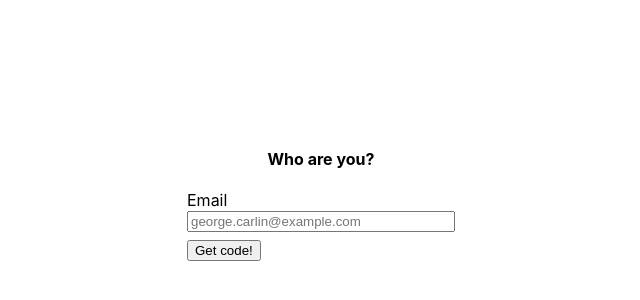
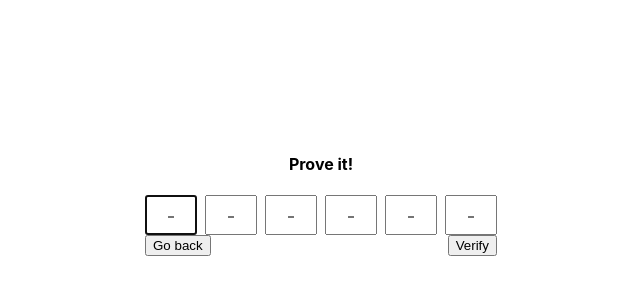
Before and after one commit to ashkan-pm/unit-testing-workshop, a React (Create React App) app: page /login in a window 1280 px wide. Shown: the part 206-506 px from the top of the page, without its empty margins (319-959 px from the left). Built offline with nearby package versions, Linux system fonts and the light colour scheme; what miragejs would draw is missing.

Commit message:
Improve OTPInput component

```diff
--- a/src/components/OTPInput/index.tsx
+++ b/src/components/OTPInput/index.tsx
@@ -1,15 +1,18 @@
 import React, { useEffect, useState, useRef } from 'react';
-import { StyledInput } from './styles';
+import { Input } from 'antd';
+import { StyledFormItem } from './styles';
 
 type Props = {
-  className?: string;
-  length: number;
+  values: string[];
   disabled?: boolean;
+  error?: boolean;
+  onChange: (values: string[]) => void;
+  onFocus: () => void;
+  onSubmit: (value: string) => void;
 };
-function OTPInput({ className, length, disabled }: Props) {
-  const [values, setValues] = useState(Array(length).fill(''));
+function OTPInput({ values, disabled, error, onChange, onFocus, onSubmit }: Props) {
   const [activeInput, setActiveInput] = useState(0);
-  const focusList = useRef(Array(length).fill(null));
+  const focusList = useRef(Array(values.length).fill(null));
 
   useEffect(() => {
     if (focusList.current[activeInput]) {
@@ -24,10 +27,13 @@ function OTPInput({ className, length, disabled }: Props) {
   const handleChange = (event: React.ChangeEvent<HTMLInputElement>, index: number) => {
     const updatedValues = [...values];
     updatedValues[index] = event.currentTarget.value;
-    setValues(updatedValues);
+    onChange(updatedValues);
 
-    if (activeInput === length - 1 || updatedValues.indexOf('') === -1) {
-      setActiveInput(updatedValues.indexOf(''));
+    const emptyIndex = updatedValues.indexOf('');
+    if (activeInput === values.length - 1 || emptyIndex === -1) {
+      setActiveInput(emptyIndex);
+      if (emptyIndex === -1) onSubmit(updatedValues.join(''));
+
       return;
     }
 
@@ -35,16 +41,16 @@ function OTPInput({ className, length, disabled }: Props) {
   };
 
   return (
-    <div className={className}>
-      {values.map((value, index) => {
-        return (
-          <StyledInput
-            key={index}
+    <div>
+      {values.map((value, index) => (
+        <StyledFormItem key={index} validateStatus={error ? 'error' : ''} $value={value}>
+          <Input
             value={value}
             onChange={(event) => {
               handleChange(event, index);
             }}
             onFocus={(event) => {
+              onFocus();
               setActiveInput(index);
               event.target.select();
             }}
@@ -58,8 +64,8 @@ function OTPInput({ className, length, disabled }: Props) {
             maxLength={1}
             disabled={disabled}
           />
-        );
-      })}
+        </StyledFormItem>
+      ))}
     </div>
   );
 }
--- a/src/components/OTPInput/styles.ts
+++ b/src/components/OTPInput/styles.ts
@@ -1,13 +1,15 @@
 import styled from 'styled-components';
-import { Input } from 'antd';
+import { Form } from 'antd';
 
-export const StyledInput = styled(Input)`
-  width: 40px;
-  padding: 4px;
-  font-size: 24px;
-  text-align: center;
-  color: transparent;
-  text-shadow: 0 0 0 ${({ value }) => (value ? 'rgba(255, 255, 255, 0.85)' : '#666666')};
+export const StyledFormItem = styled(Form.Item)<{ $value: string }>`
+  input {
+    width: 40px;
+    padding: 4px;
+    font-size: 24px;
+    text-align: center;
+    color: transparent;
+    text-shadow: 0 0 0 ${({ $value }) => ($value ? 'rgba(255, 255, 255, 0.85)' : '#666666')};
+  }
 
   & + & {
     margin-left: 8px;
--- a/src/mirage.ts
+++ b/src/mirage.ts
@@ -7,7 +7,7 @@ const SECRET_TOKEN = 'super_secure_token';
 const server = new Server({
   routes() {
     this.namespace = 'api';
-    this.timing = 2000;
+    this.timing = 0;
 
     this.post('/verify', (_, request) => {
       const { email } = JSON.parse(request.requestBody);
--- a/src/pages/Login/components/Verify.tsx
+++ b/src/pages/Login/components/Verify.tsx
@@ -1,22 +1,53 @@
-import React from 'react';
+import React, { useState } from 'react';
 import { useTranslation } from 'react-i18next';
 import { Typography, Button } from 'antd';
-import { FormWrapper, StyledOTPInput } from './styles';
+import OTPInput from 'components/OTPInput';
+import { FormWrapper } from './styles';
 const { Title } = Typography;
 
 type Props = {
   onBack: () => void;
 };
 function Verify({ onBack }: Props) {
+  const [values, setValues] = useState(Array(6).fill(''));
+  const [isInvalid, setIsInvalid] = useState(false);
   const { t } = useTranslation();
+
+  const handleChange = (values: string[]) => {
+    setIsInvalid(false);
+    setValues(values);
+  };
+  const handleFocus = () => {
+    setIsInvalid(false);
+  };
+  const handleVerify = (value: string) => {
+    if (value.length < 6) setIsInvalid(true);
+    console.log(value);
+  };
 
   return (
     <FormWrapper>
       <Title level={4}>{t('proveIt')}</Title>
-      <StyledOTPInput length={6} />
+      <OTPInput
+        values={values}
+        error={isInvalid}
+        onChange={handleChange}
+        onFocus={handleFocus}
+        onSubmit={handleVerify}
+      />
       <div>
-        <Button onClick={onBack}>{t('goBack')}</Button>
-        <Button type="primary">{t('verify')}</Button>
+        <Button onClick={onBack} tabIndex={1}>
+          {t('goBack')}
+        </Button>
+        <Button
+          type="primary"
+          tabIndex={0}
+          onClick={() => {
+            handleVerify(values.join(''));
+          }}
+        >
+          {t('verify')}
+        </Button>
       </div>
     </FormWrapper>
   );
--- a/src/pages/Login/components/styles.ts
+++ b/src/pages/Login/components/styles.ts
@@ -1,6 +1,5 @@
 import styled from 'styled-components';
 import { Input, Button } from 'antd';
-import OTPInput from 'components/OTPInput';
 
 export const FormWrapper = styled.div`
   display: flex;
@@ -21,7 +20,3 @@ export const StyledInput = styled(Input)`
 export const StyledButton = styled(Button)`
   margin-top: 8px;
 `;
-
-export const StyledOTPInput = styled(OTPInput)`
-  margin-bottom: 28px;
-`;
--- a/src/pages/Login/index.tsx
+++ b/src/pages/Login/index.tsx
@@ -4,7 +4,7 @@ import GetCode from './components/GetCode';
 import Verify from './components/Verify';
 
 function Login() {
-  const [isVerify, setIsVerify] = useState(false);
+  const [isVerify, setIsVerify] = useState(true);
 
   const showGetCode = () => {
     setIsVerify(false);
```
Also changed, not shown: 1 other file (tests, documents, lock files or other folders).
